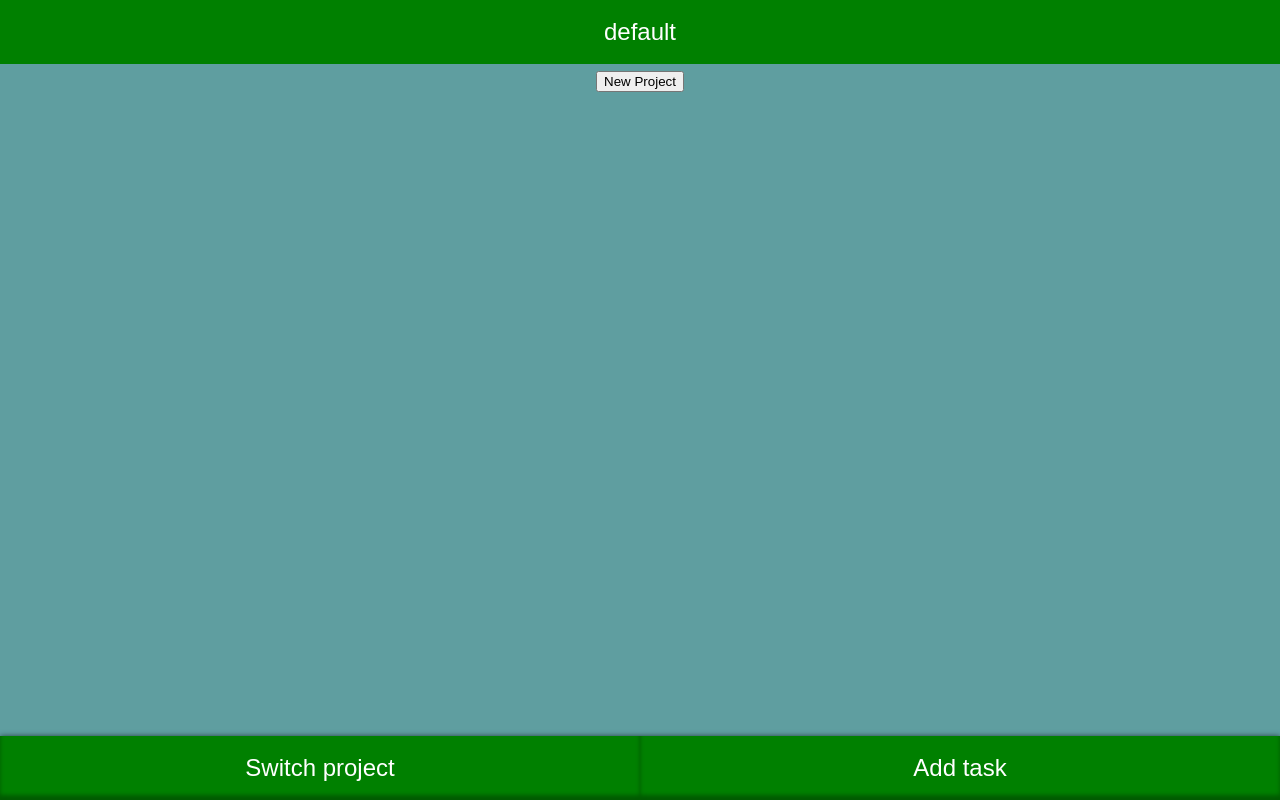
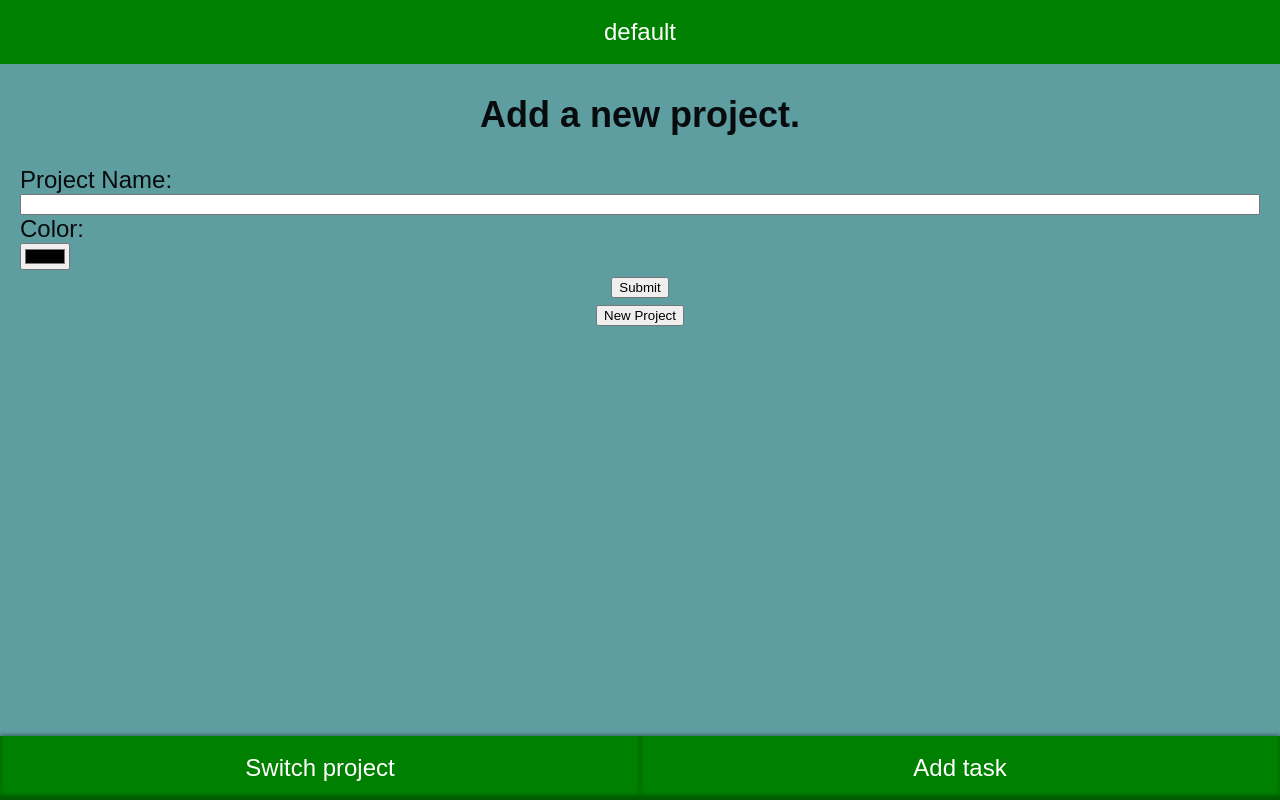
Before and after one commit to sheacronin/todo, a plain HTML site: page index.html in a window 1280 px wide. Both pictures are taken after a click on the button "Switch project". Drawn offline with Linux system fonts and the light colour scheme.

Commit message:
Add initial new project form

```diff
--- a/index.html
+++ b/index.html
@@ -42,6 +42,20 @@
     </form>
 
     <div id="projects-list" class="hidden">
+        <form id="project-form" onsubmit="return false">
+            <h2>Add a new project.</h2>
+            <div class="form-item">
+                <label for="project-name">Project Name:</label>
+                <input type="text" name="project-name" id="project-name">
+            </div>
+            <div class="form-item">
+                <label for="project-color">Color:</label>
+                <input type="color" id="project-color" name="project-color"></input>
+            </div>
+            <div>
+                <button id="submit-form-btn">Submit</button>
+            </div>
+        </form>
         <button id="display-proj-form-btn">New Project</button>
     </div>
 
--- a/main.js
+++ b/main.js
@@ -46,7 +46,7 @@ eval("__webpack_require__.r(__webpack_exports__);\n/* harmony export */ __webpac
   \**********************/
 /***/ ((__unused_webpack_module, __webpack_exports__, __webpack_require__) => {
 
-eval("__webpack_require__.r(__webpack_exports__);\n/* harmony export */ __webpack_require__.d(__webpack_exports__, {\n/* harmony export */   \"toggleClass\": () => (/* binding */ toggleClass)\n/* harmony export */ });\n/* harmony import */ var _tasks__WEBPACK_IMPORTED_MODULE_0__ = __webpack_require__(/*! ./tasks */ \"./src/tasks.js\");\n/* harmony import */ var _dom_tasks__WEBPACK_IMPORTED_MODULE_1__ = __webpack_require__(/*! ./dom-tasks */ \"./src/dom-tasks.js\");\n/* harmony import */ var _task_form__WEBPACK_IMPORTED_MODULE_2__ = __webpack_require__(/*! ./task-form */ \"./src/task-form.js\");\n/* harmony import */ var _projects__WEBPACK_IMPORTED_MODULE_3__ = __webpack_require__(/*! ./projects */ \"./src/projects.js\");\n/* harmony import */ var _dom_projects__WEBPACK_IMPORTED_MODULE_4__ = __webpack_require__(/*! ./dom-projects */ \"./src/dom-projects.js\");\n\n\n\n\n\n\n// Store all projects in an array.\nconst allProjects = [_projects__WEBPACK_IMPORTED_MODULE_3__.defaultProject];\n\n// Helper fn.\nfunction toggleClass(el, cls) {\n    // Decide if complete class needs to be removed or added.\n    const action = el.classList.contains(cls) ? 'remove' : 'add';\n    // Remove/add the class.\n    el.classList[action](cls);\n}\n\n(0,_dom_tasks__WEBPACK_IMPORTED_MODULE_1__.displayTask)(_tasks__WEBPACK_IMPORTED_MODULE_0__.cleanRoom);\n\n\n\n//# sourceURL=webpack://todo/./src/index.js?");
+eval("__webpack_require__.r(__webpack_exports__);\n/* harmony export */ __webpack_require__.d(__webpack_exports__, {\n/* harmony export */   \"toggleClass\": () => (/* binding */ toggleClass)\n/* harmony export */ });\n/* harmony import */ var _tasks__WEBPACK_IMPORTED_MODULE_0__ = __webpack_require__(/*! ./tasks */ \"./src/tasks.js\");\n/* harmony import */ var _dom_tasks__WEBPACK_IMPORTED_MODULE_1__ = __webpack_require__(/*! ./dom-tasks */ \"./src/dom-tasks.js\");\n/* harmony import */ var _task_form__WEBPACK_IMPORTED_MODULE_2__ = __webpack_require__(/*! ./task-form */ \"./src/task-form.js\");\n/* harmony import */ var _projects__WEBPACK_IMPORTED_MODULE_3__ = __webpack_require__(/*! ./projects */ \"./src/projects.js\");\n/* harmony import */ var _dom_projects__WEBPACK_IMPORTED_MODULE_4__ = __webpack_require__(/*! ./dom-projects */ \"./src/dom-projects.js\");\n\n\n\n\n\n\n// Helper fn.\nfunction toggleClass(el, cls) {\n    // Decide if complete class needs to be removed or added.\n    const action = el.classList.contains(cls) ? 'remove' : 'add';\n    // Remove/add the class.\n    el.classList[action](cls);\n}\n\n(0,_dom_tasks__WEBPACK_IMPORTED_MODULE_1__.displayTask)(_tasks__WEBPACK_IMPORTED_MODULE_0__.cleanRoom);\n\n\n\n//# sourceURL=webpack://todo/./src/index.js?");
 
 /***/ }),
 
@@ -56,7 +56,7 @@ eval("__webpack_require__.r(__webpack_exports__);\n/* harmony export */ __webpac
   \*************************/
 /***/ ((__unused_webpack_module, __webpack_exports__, __webpack_require__) => {
 
-eval("__webpack_require__.r(__webpack_exports__);\n/* harmony export */ __webpack_require__.d(__webpack_exports__, {\n/* harmony export */   \"defaultProject\": () => (/* binding */ defaultProject)\n/* harmony export */ });\nclass Project {\n    constructor(name, color) {\n        this.name = name;\n        this.color = color;\n        // Project.tasks stores an array with task objs.\n        this.tasks = [];\n    }\n}\n\nconst defaultProject = new Project('default', 'green');\n\n\n\n//# sourceURL=webpack://todo/./src/projects.js?");
+eval("__webpack_require__.r(__webpack_exports__);\n/* harmony export */ __webpack_require__.d(__webpack_exports__, {\n/* harmony export */   \"defaultProject\": () => (/* binding */ defaultProject)\n/* harmony export */ });\nclass Project {\n    constructor(name, color) {\n        this.name = name;\n        this.color = color;\n        // Project.tasks stores an array with task objs.\n        this.tasks = [];\n    }\n}\n\nconst defaultProject = new Project('default', 'green');\n\n// Store all projects in an array.\nconst allProjects = [defaultProject];\n\n\n\n//# sourceURL=webpack://todo/./src/projects.js?");
 
 /***/ }),
 
```
